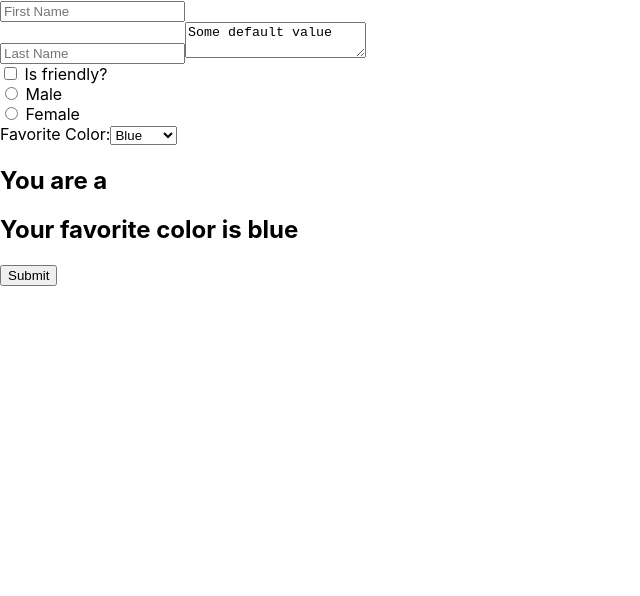
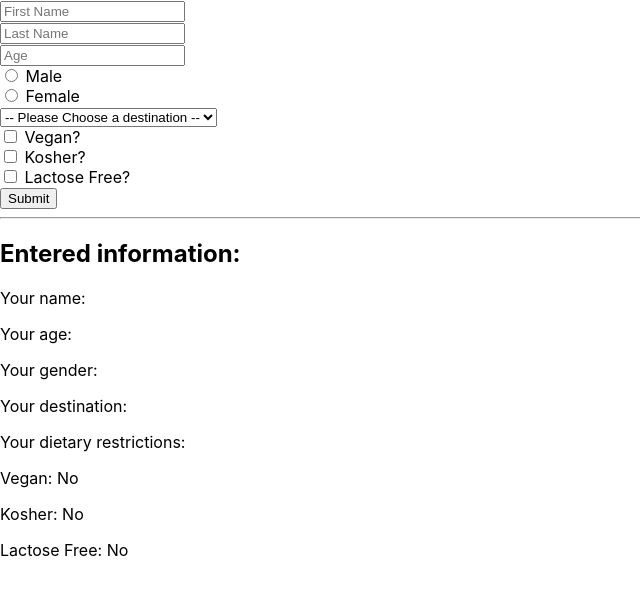
Before and after one commit to abhishekkhare/react_forms, a React (Create React App) app: page / in a window 1280 px wide. Shown: the top 596 px of the page, without its empty margins (0-640 px from the left). Built offline with nearby package versions, Linux system fonts and the light colour scheme.

Commit message:
basic form with textarea, select, checkbox and radio

```diff
--- a/src/App.js
+++ b/src/App.js
@@ -6,64 +6,56 @@ class App extends Component {
     this.state = {
       firstName: "",
       lastName: "",
-      isFriendly: false,
+      age: "",
       gender: "",
-      favColor: "blue"
+      destination: "",
+      isVegan: false,
+      isKosher: false,
+      isLactoseFree: false
     }
     this.handleChange = this.handleChange.bind(this)
   }
 
   handleChange(event) {
     const {name, value, type, checked} = event.target
-    type === "checkbox" ? this.setState({ [name]: checked }) : this.setState({ [name]: value })
+    type === "checkbox" ?
+        this.setState({
+          [name]: checked
+        })
+        :
+        this.setState({
+          [name]: value
+        })
   }
 
   render() {
     return (
-        <form onSubmit={this.handleSubmit}>
+        <main>
+          <form>
             <input
-              type="text"
+                name="firstName"
                 value={this.state.firstName}
-              name="firstName"
+                onChange={this.handleChange}
                 placeholder="First Name"
-              onChange={this.handleChange}
             />
             <br />
+
             <input
-              type="text"
+                name="lastName"
                 value={this.state.lastName}
-              name="lastName"
+                onChange={this.handleChange}
                 placeholder="Last Name"
-              onChange={this.handleChange}
             />
-
-          {
-            /**
-             * Other useful form elements:
-             *
-             *  <textarea /> element
-             *  <input type="checkbox" />
-             *  <input type="radio" />
-             *  <select> and <option> elements
-             */
-          }
-
-          <textarea
-              value={"Some default value"}
-              onChange={this.handleChange}
-          />
-
             <br />
 
-          <label>
             <input
-                type="checkbox"
-                name="isFriendly"
-                checked={this.state.isFriendly}
+                name="age"
+                value={this.state.age}
                 onChange={this.handleChange}
-            /> Is friendly?
-          </label>
+                placeholder="Age"
+            />
             <br />
+
             <label>
               <input
                   type="radio"
@@ -73,7 +65,9 @@ class App extends Component {
                   onChange={this.handleChange}
               /> Male
             </label>
+
             <br />
+
             <label>
               <input
                   type="radio"
@@ -83,27 +77,68 @@ class App extends Component {
                   onChange={this.handleChange}
               /> Female
             </label>
-          {/* Formik */}
+
             <br />
 
-          <label>Favorite Color:</label>
             <select
-              value={this.state.favColor}
+                value={this.state.destination}
+                name="destination"
                 onChange={this.handleChange}
-              name="favColor"
             >
-            <option value="blue">Blue</option>
-            <option value="green">Green</option>
-            <option value="red">Red</option>
-            <option value="orange">Orange</option>
-            <option value="yellow">Yellow</option>
+              <option value="">-- Please Choose a destination --</option>
+              <option value="germany">Germany</option>
+              <option value="norway">Norway</option>
+              <option value="north pole">North Pole</option>
+              <option value="south pole">South Pole</option>
             </select>
 
-          <h1>{this.state.firstName} {this.state.lastName}</h1>
-          <h2>You are a {this.state.gender}</h2>
-          <h2>Your favorite color is {this.state.favColor}</h2>
+            <br />
+
+            <label>
+              <input
+                  type="checkbox"
+                  name="isVegan"
+                  onChange={this.handleChange}
+                  checked={this.state.isVegan}
+              /> Vegan?
+            </label>
+            <br />
+
+            <label>
+              <input
+                  type="checkbox"
+                  name="isKosher"
+                  onChange={this.handleChange}
+                  checked={this.state.isKosher}
+              /> Kosher?
+            </label>
+            <br />
+
+            <label>
+              <input
+                  type="checkbox"
+                  name="isLactoseFree"
+                  onChange={this.handleChange}
+                  checked={this.state.isLactoseFree}
+              /> Lactose Free?
+            </label>
+            <br />
+
             <button>Submit</button>
           </form>
+          <hr />
+          <h2>Entered information:</h2>
+          <p>Your name: {this.state.firstName} {this.state.lastName}</p>
+          <p>Your age: {this.state.age}</p>
+          <p>Your gender: {this.state.gender}</p>
+          <p>Your destination: {this.state.destination}</p>
+          <p>Your dietary restrictions:</p>
+
+          <p>Vegan: {this.state.isVegan ? "Yes" : "No"}</p>
+          <p>Kosher: {this.state.isKosher ? "Yes" : "No"}</p>
+          <p>Lactose Free: {this.state.isLactoseFree ? "Yes" : "No"}</p>
+
+        </main>
     )
   }
 }
```
Lines whose indentation alone changed are shown as unchanged.
